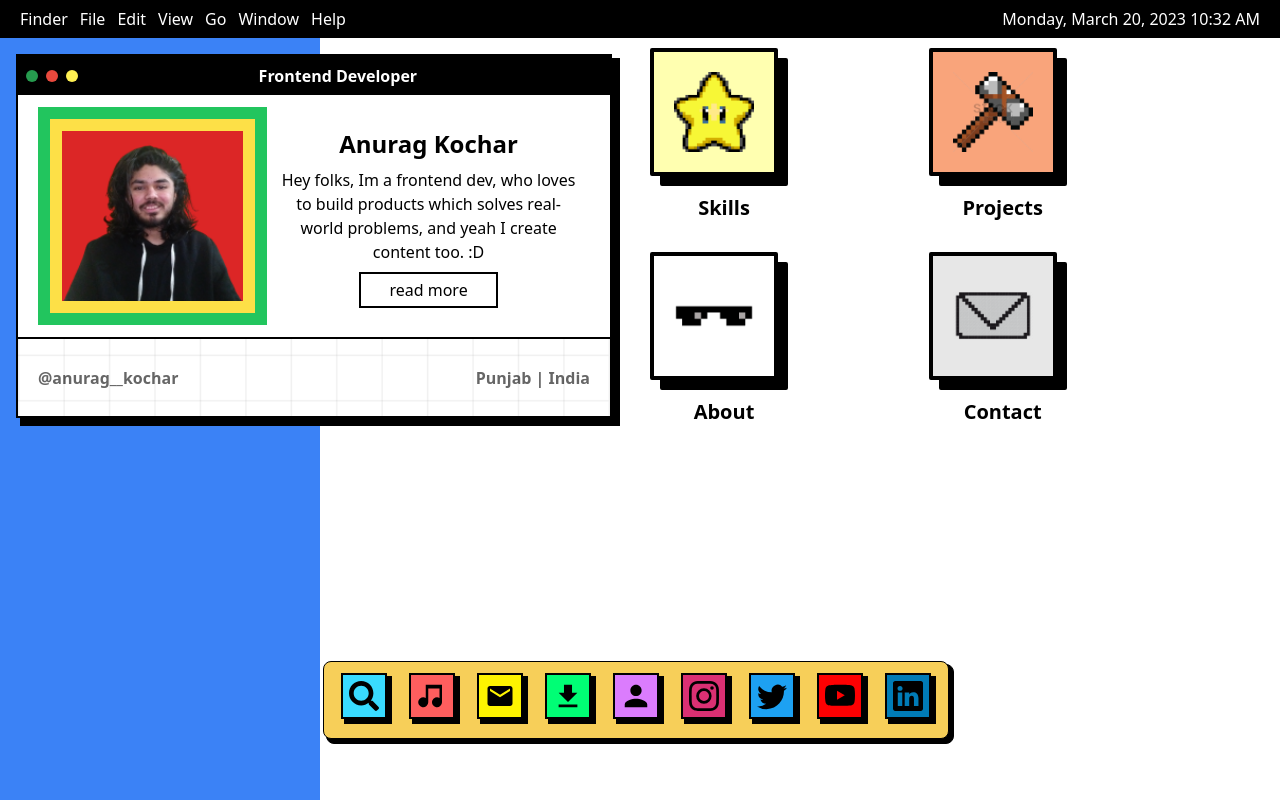
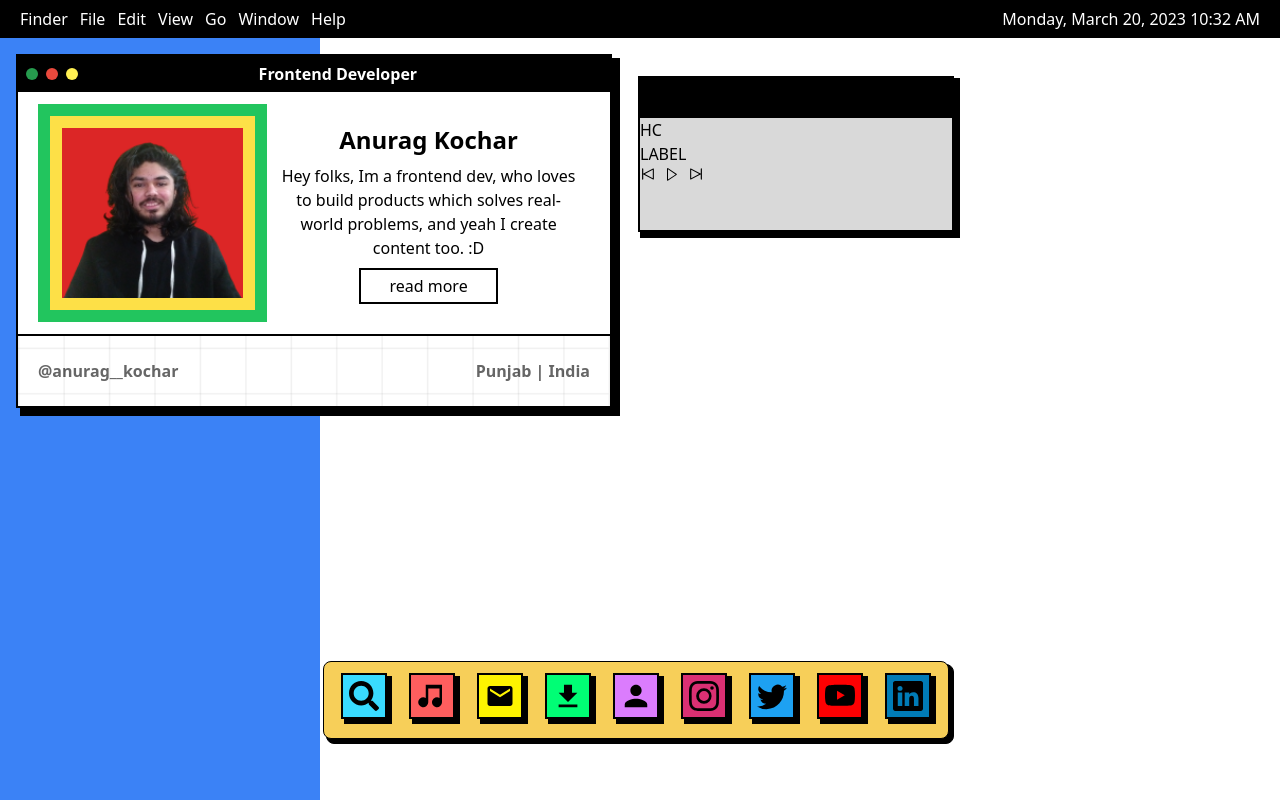
Before and after one commit to Anurag-Kochar-1/neu-os-portfolio, a Next.js app: page / in a window 1280 px wide. Built offline with nearby package versions, Linux system fonts and the light colour scheme.

Commit message:
Added: MusicPlayer Strucure

```diff
--- a/app/page.tsx
+++ b/app/page.tsx
@@ -12,6 +12,7 @@ import AppContextProvider from "@/context/AppContext";
 const inter = Inter({ subsets: ["latin"] });
 
 import { useRouter } from "next/navigation";
+import MusicPlayer from "@/components/MusicPlayer/MusicPlayer";
 
 export default function Home() {
   const router = useRouter();
@@ -28,7 +29,8 @@ export default function Home() {
           <div className="bg-white w-full h-full relative grid grid-cols-12 auto-rows-min ">
             <div className=" absolute left-0 bottom-0 top-0 bg-blue-500 w-full h-[50vh] xl:h-full xl:w-full xl:col-start-1 xl:col-end-4"></div>
             <AboutCard />
-            <FoldersContainer />
+            {/* <FoldersContainer /> */}
+            <MusicPlayer />
           </div>
         </div>
 
--- /dev/null
+++ b/components/MusicPlayer/MusicPlayer.tsx
@@ -0,0 +1,23 @@
+import React, { use, useState } from "react";
+import { ISong, SONGS_DATA } from "../../constants/data/SongsData/SongsData";
+import Player from "./Player";
+
+const MusicPlayer = () => {
+  const [songs, setSongs] = useState<ISong[]>(SONGS_DATA);
+  const [currentSong, setCurrentSong] = useState<ISong>(SONGS_DATA[0]);
+  const [isSongPlaying, setIsSongPlaying] = useState<boolean>(false);
+
+  return (
+    <div className="my-10">
+      <audio src={SONGS_DATA[0].audioSrc} />
+      <Player
+        songs={songs}
+        setSongs={setSongs}
+        isSongPlaying={isSongPlaying}
+        setIsSongPlaying={setIsSongPlaying}
+      />
+    </div>
+  );
+};
+
+export default MusicPlayer;
--- /dev/null
+++ b/components/MusicPlayer/Player.tsx
@@ -0,0 +1,53 @@
+import React from "react";
+import { ISong } from "@/constants/data/SongsData/SongsData";
+import {VscPlay} from "react-icons/vsc"
+import {RxTrackPrevious, RxTrackNext} from "react-icons/rx"
+
+interface IProps {
+  songs: ISong[];
+  setSongs: React.Dispatch<React.SetStateAction<ISong[]>>;
+  isSongPlaying: boolean;
+  setIsSongPlaying: React.Dispatch<React.SetStateAction<boolean>>;
+}
+
+const Player = ({
+  songs,
+  setSongs,
+  isSongPlaying,
+  setIsSongPlaying,
+}: IProps) => {
+  return (
+    <div className="w-80 h-40 flex flex-col items-center justify-center bg-black border-2 border-black">
+      <div className="w-full h-full -mt-2 -ml-2 flex flex-col items-center justify-start bg-[#D9D9D9] border-2 border-black">
+        {/* ----- HEADER  -----*/}
+        <span className="w-full h-10 bg-black flex justify-between items-center"> </span>
+
+        {/* ----- CONTAINER  -----*/}
+        <div className="w-full flex justify-start items-center">
+            {/*  THUMBNAIL */}
+            <div> </div>
+
+
+            {/*  SUB CONTAINER */}
+            <div className="w-full flex flex-col justify-start items-start">
+                <h6> HC</h6>
+                <h6> LABEL </h6>
+                {/* BAR */}
+                <div></div>
+
+                {/* CONTROLS */}
+                <div className="flex justify-center items-center space-x-2">
+                    <RxTrackPrevious />
+                    <VscPlay />
+                    <RxTrackNext />
+                </div>
+
+            </div>
+
+        </div>
+      </div>
+    </div>
+  );
+};
+
+export default Player;
--- /dev/null
+++ b/constants/data/SongsData/SongsData.ts
@@ -0,0 +1,24 @@
+export interface ISong {
+    id: number
+    title: string
+    songBy: string
+    audioSrc: string
+    thumbnail: string
+}
+
+export const SONGS_DATA:ISong[] = [
+    {
+        id: 0,
+        title: "Hotel California",
+        songBy: "Eagles",
+        audioSrc: 'songs/hotel-california/hotel-califorina-audio',
+        thumbnail: ""
+    },
+    {
+        id: 1,
+        title: "Hotel California",
+        songBy: "Kordhell",
+        audioSrc: 'songs/scopin/scopin-audio',
+        thumbnail: ""
+    }
+]
```
Also changed, not shown: components/Folder/Folder.tsx (line endings or trailing spaces), 2 other files (tests, documents, lock files or other folders).
